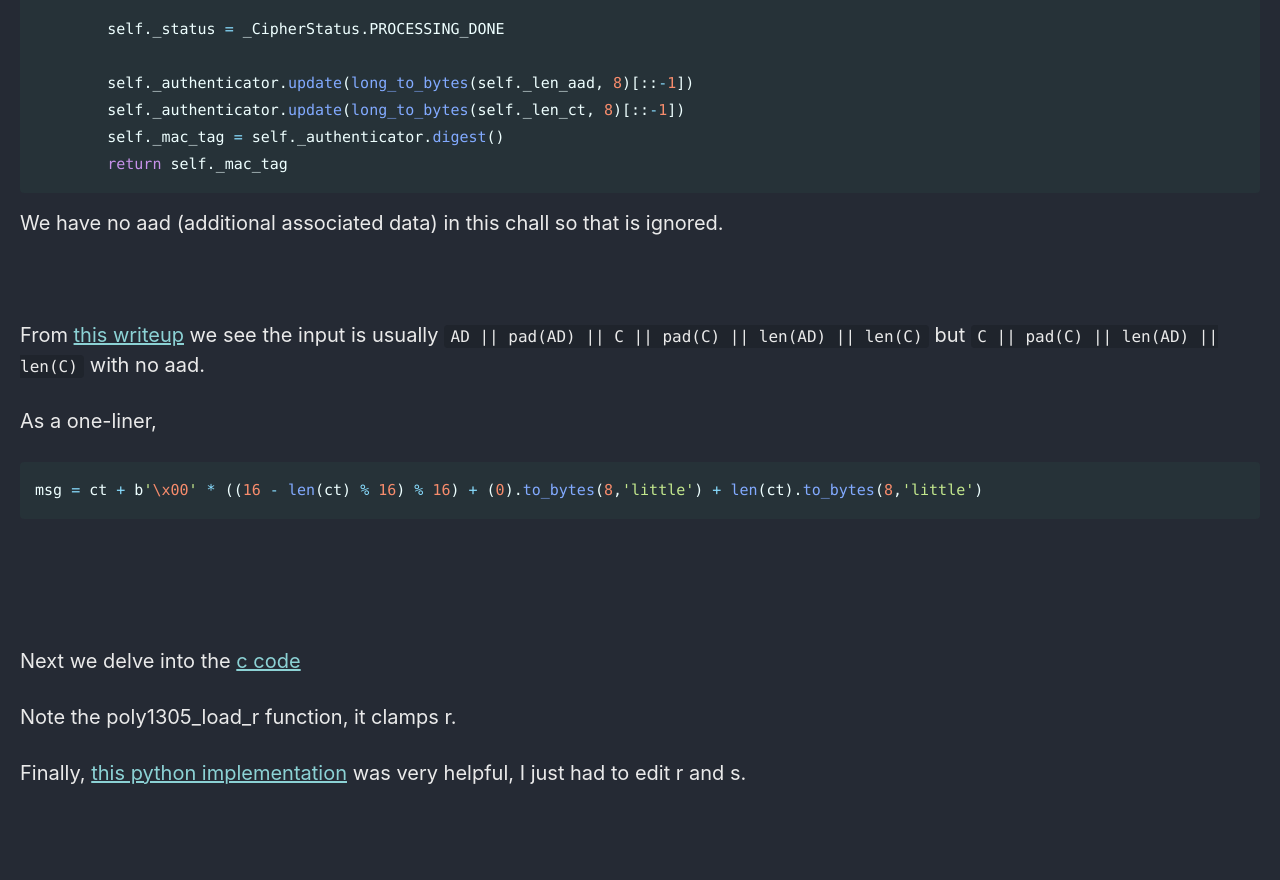
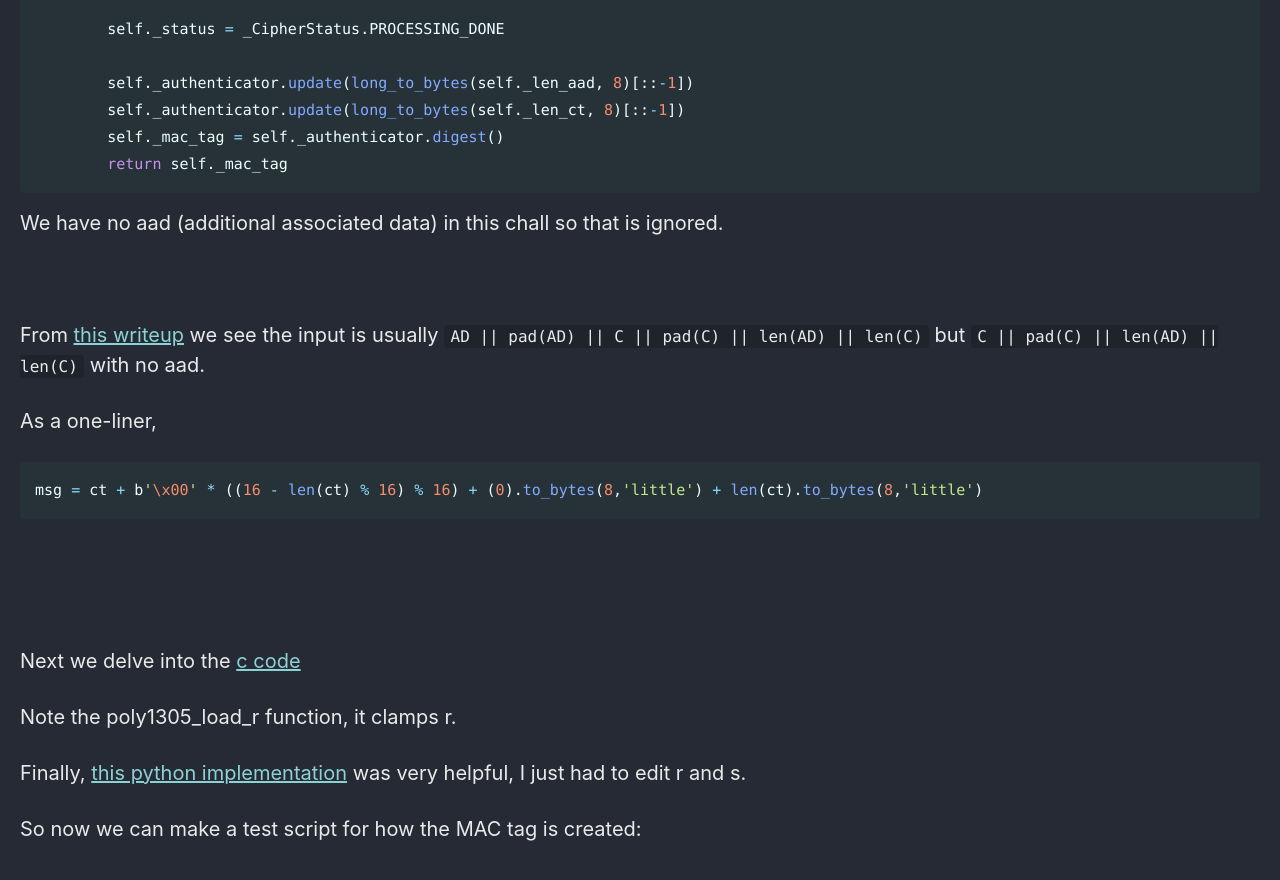
Before and after one commit to Connor-McCartney/Connor-McCartney.github.io, a Jekyll site: the page built from _pages/cryptography/other/Nostalgic-SECCONCTF14.md, in a window 1280 px wide and 900 px high, scrolled down 3364 px. Shown: the top 880 px of the window. Built offline with Jekyll 4.4.1, drawn with Linux system fonts in a browser that asks for light colours; cached includes are drawn as plain includes; before the commit the page ends 4208 px from its top, so only the background shows below that.

Commit message:
Update Nostalgic-SECCONCTF14.md

```diff
--- a/_pages/cryptography/other/Nostalgic-SECCONCTF14.md
+++ b/_pages/cryptography/other/Nostalgic-SECCONCTF14.md
@@ -166,3 +166,5 @@ Next we delve into the [c code](https://github.com/Legrandin/pycryptodome/blob/m
 Note the poly1305_load_r function, it clamps r.
 
 Finally, [this python implementation](https://github.com/tl2cents/AEAD-Nonce-Reuse-Attacks/blob/main/chacha-poly1305/chacha_poly1305_forgery.py) was very helpful, I just had to edit r and s.
+
+So now we can make a test script for how the MAC tag is created:
```
